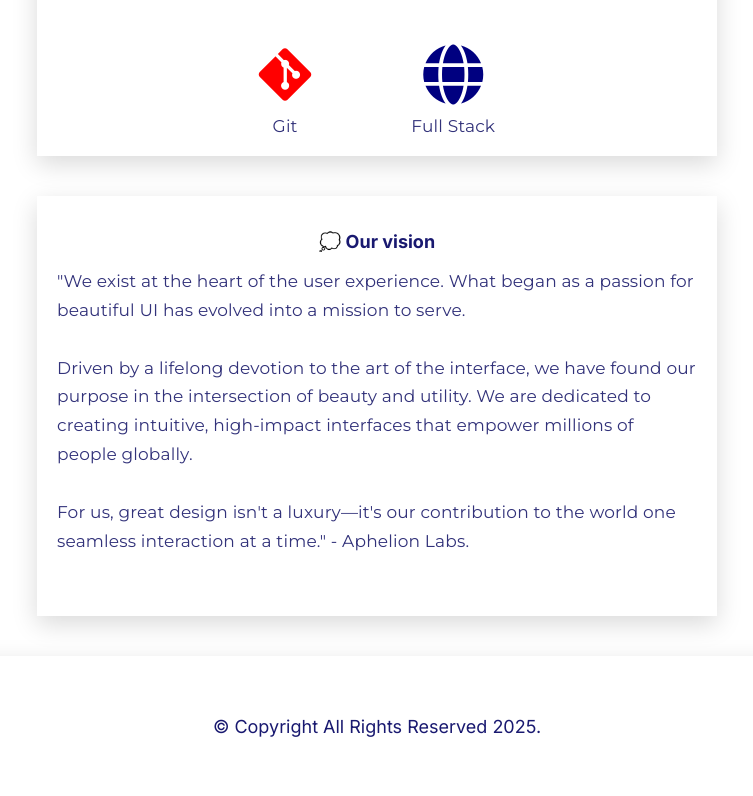
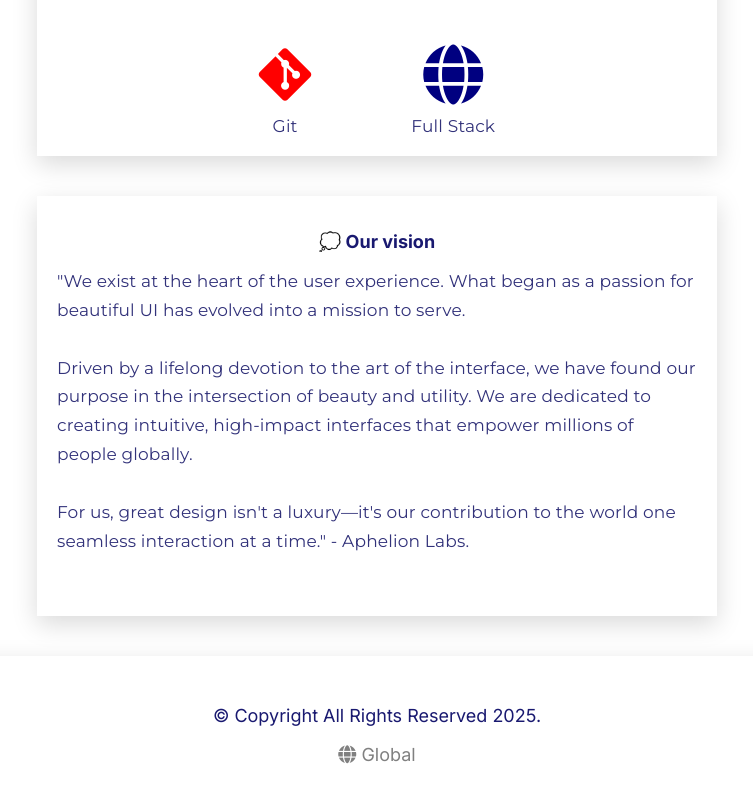
Before and after one commit to abk2191/aphelion-labs, a React (Vite) app: page / in a window 1280 px wide. Shown: the part 845-1641 px from the top of the page, without its empty margins (263-1016 px from the left). Built offline with nearby package versions, Linux system fonts and the light colour scheme; a web font is replaced by a local one.

Commit message:
Added new features

```diff
--- a/src/App.jsx
+++ b/src/App.jsx
@@ -189,6 +189,9 @@ function App() {
 
       <div className="footer">
         <p>&copy; Copyright All Rights Reserved 2025.</p>
+        <p style={{ color: "gray", margin: "0" }}>
+          <i class="fa-solid fa-globe"></i> Global
+        </p>
       </div>
     </>
   );
--- a/src/index.css
+++ b/src/index.css
@@ -81,7 +81,7 @@
   transition:
     transform 0.3s ease,
     opacity 0.3s ease;
-  margin-top: 79.5px;
+  margin-top: 79px;
 
   box-shadow:
     1px 0 6px rgba(0, 0, 0, 0.06),
@@ -348,6 +348,7 @@ html {
   background-color: white;
   box-shadow: 0 8px 24px rgba(0, 0, 0, 0.15);
   display: flex;
+  flex-direction: column;
   align-items: center;
   justify-content: center;
   text-align: center;
```
